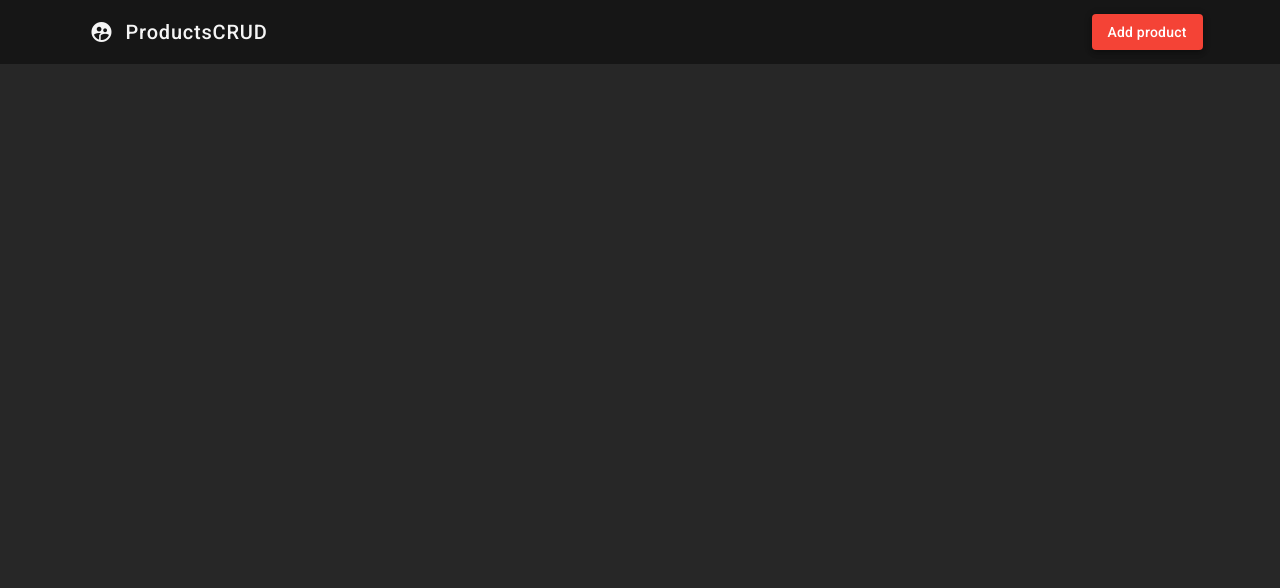
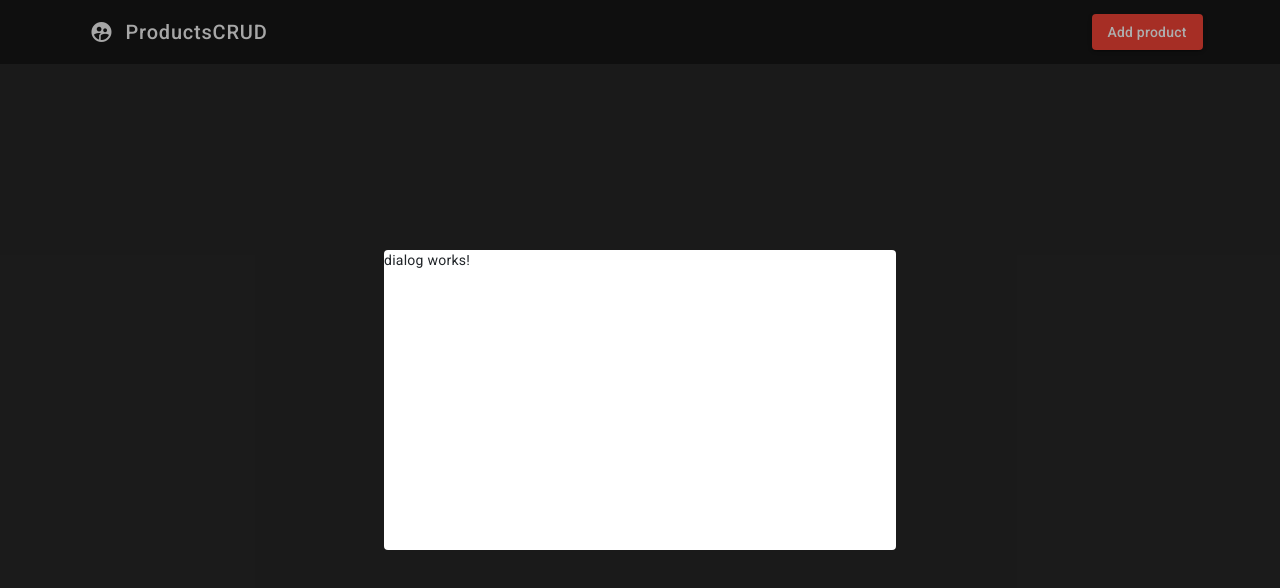
Before and after one commit to KacperLechicki/ProductsCRUD, an Angular app: page / in a window 1280 px wide. Both pictures are taken after a click on the button "Add product". Shown: the top 588 px of the page. Built offline with nearby package versions, Linux system fonts and the light colour scheme.

Commit message:
showing dialog box

```diff
--- a/src/app/app.component.html
+++ b/src/app/app.component.html
@@ -1,10 +1,10 @@
 <mat-toolbar color="primary" class="nav-toolbar">
   <div class="container">
-    <button mat-icon-button class="example-icon" aria-label="Example icon-button with menu icon">
+    <button class="logo-button" mat-icon-button class="example-icon" aria-label="Example icon-button with menu icon">
       <mat-icon class="logo-icon">supervised_user_circle</mat-icon>
     </button>
     <span class="nav-toolbar__name">ProductsCRUD</span>
     <span class="example-spacer"></span>
-    <button class="product-button" mat-raised-button color="warn">Add product</button>
+    <button class="product-button" mat-raised-button color="warn" (click)="openDialog()">Add product</button>
   </div>
 </mat-toolbar>
--- a/src/app/app.component.scss
+++ b/src/app/app.component.scss
@@ -1,4 +1,6 @@
 .nav-toolbar {
+  position: fixed;
+  top: 0;
   display: flex;
   align-items: center;
   padding: 5px;
@@ -30,10 +32,6 @@
   .nav-toolbar {
     font-size: 1.6rem;
 
-    mat-icon {
-      font-size: 2.2rem;
-    }
-
     .container {
       .product-button {
         padding: 0 6px;
--- a/src/app/app.component.ts
+++ b/src/app/app.component.ts
@@ -1,10 +1,21 @@
 import { Component } from '@angular/core';
+import { MatDialog } from '@angular/material/dialog';
+import { DialogComponent } from './components/dialog/dialog.component';
 
 @Component({
   selector: 'app-root',
   templateUrl: './app.component.html',
-  styleUrls: ['./app.component.scss']
+  styleUrls: ['./app.component.scss'],
 })
 export class AppComponent {
   title = 'CRUD';
+
+  constructor(public dialog: MatDialog) {}
+
+  openDialog() {
+    this.dialog.open(DialogComponent, {
+      panelClass: 'dialog-panel',
+      width: '80%',
+    });
+  }
 }
--- a/src/app/app.module.ts
+++ b/src/app/app.module.ts
@@ -9,9 +9,10 @@ import { MatButtonModule } from '@angular/material/button';
 import { MatToolbarModule } from '@angular/material/toolbar';
 import { MatIconModule } from '@angular/material/icon';
 import { MatDialogModule } from '@angular/material/dialog';
+import { DialogComponent } from './components/dialog/dialog.component';
 
 @NgModule({
-  declarations: [AppComponent],
+  declarations: [AppComponent, DialogComponent],
   imports: [
     BrowserModule,
     AppRoutingModule,
--- /dev/null
+++ b/src/app/components/dialog/dialog.component.html
@@ -0,0 +1 @@
+<p>dialog works!</p>
--- a/src/styles.scss
+++ b/src/styles.scss
@@ -22,3 +22,21 @@ body {
   font-size: 1.6rem;
   background-color: #272727;
 }
+
+//--------------------------------------------------
+//--------------------------------------------------
+//--------------------------------------------------
+//--------------------------------------------------
+//--------------------------------------------------
+
+@media only screen and (min-width: 768px) {
+  .dialog-panel .mat-mdc-dialog-container {
+    position: absolute;
+    top: 50%;
+    left: 50%;
+    transform: translate(-50%, -50%);
+    width: 40%;
+    height: clamp(200px, 300px, 500px);
+    overflow: auto;
+  }
+}
```
Also changed, not shown: src/app/components/dialog/dialog.component.ts (added, +10 -0 lines), src/app/components/dialog/dialog.component.scss (added), 1 other file (tests, documents, lock files or other folders).
